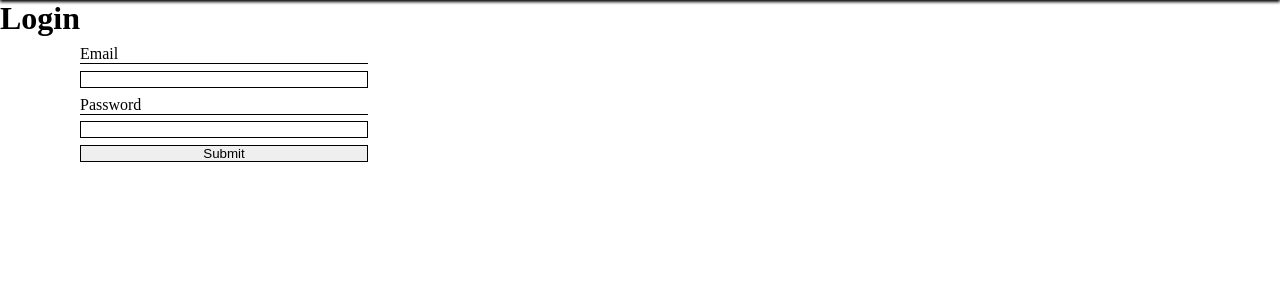
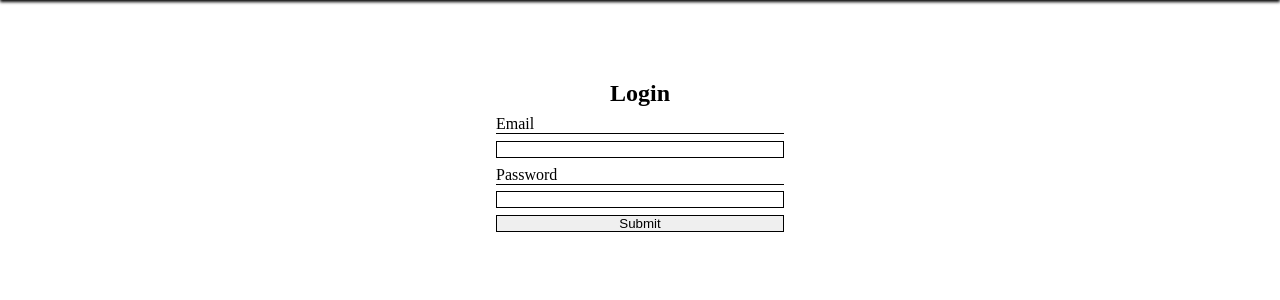
Before and after one commit to Steve-D-Eckles/retirement-home, a PHP site: page /auth/login_temp.php in a window 1280 px wide. Shown: the part 128-428 px from the top of the page. Run offline with PHP 8.4, Linux system fonts and the light colour scheme.

Commit message:
styling added to login and register

```diff
--- a/assets/styles.css
+++ b/assets/styles.css
@@ -35,6 +35,7 @@ header a:hover {
   transition: all 2s ease;
 }
 
+/** nav **/
 
 .nav a {
   color: #E2FDFF;
@@ -104,7 +105,6 @@ header a:hover {
 .form-style {
   display: flex;
   flex-direction: column;
-  margin-left: 5em;
   width: 18em;
 
 
@@ -119,3 +119,13 @@ header a:hover {
 .form-style input {
   border: 1px solid black;
 }
+
+/** Auth **/
+.auth {
+  align-items: center;
+  display: flex;
+  flex-direction: column;
+  justify-content: center;
+  margin-top: 5em;
+
+}
--- a/auth/login_temp.php
+++ b/auth/login_temp.php
@@ -20,8 +20,10 @@ echo <<< "EOT"
 
     <!-- Login Form -->
 
-    <h1>Login</h1>
-    <section>
+
+    <section class="auth">
+      <h1>Login</h1>
+
       <form class="form-style" action="php/login.php" method="post">
 
         <label for="email">Email</label>
--- a/auth/register_temp.php
+++ b/auth/register_temp.php
@@ -21,8 +21,9 @@ echo <<< "EOT"
 
     <!-- Register Form -->
 
+
+    <section class="auth">
     <h1>Register</h1>
-    <section>
 
       <form class="form-style register" action="php/register.php" method="post">
 
```
